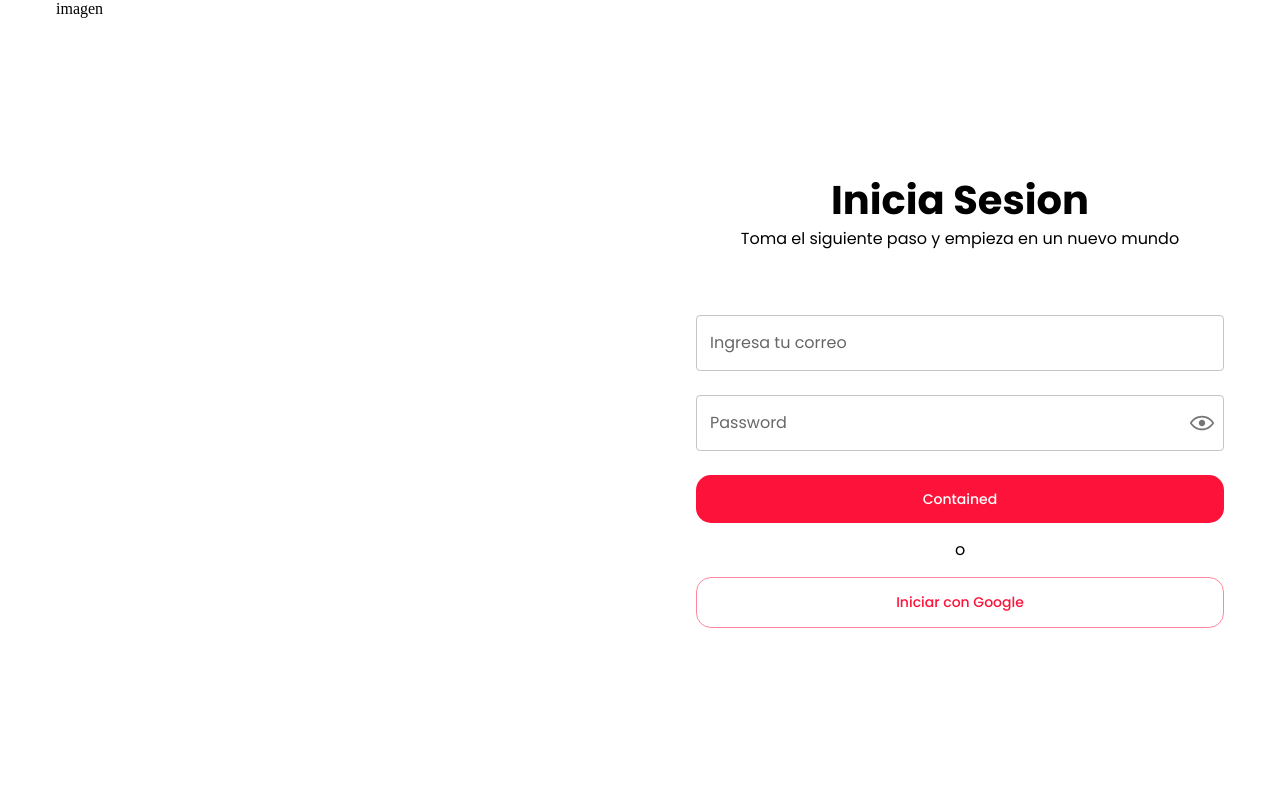
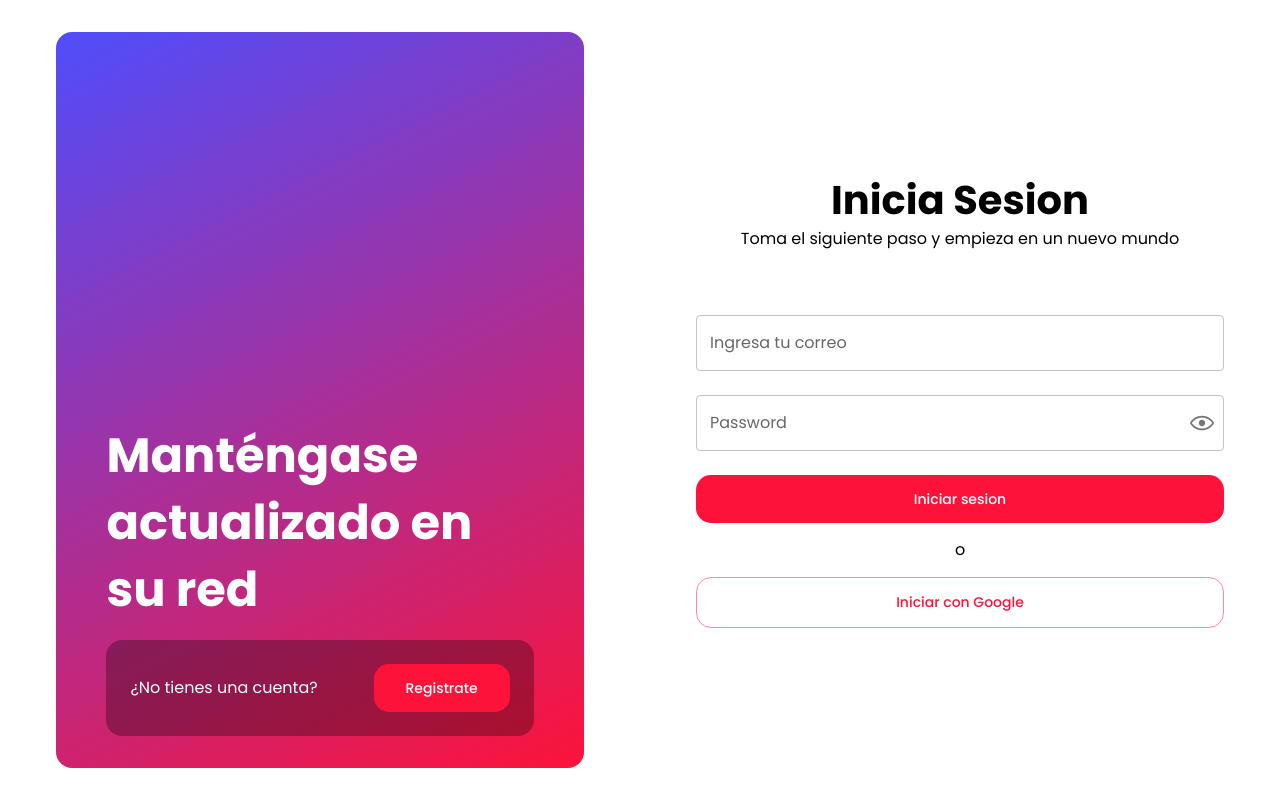
Before and after one commit to mattiasdu944/La-Salle-WorkLink, a Next.js app: page /auth/login in a window 1280 px wide. Built offline with nearby package versions, Linux system fonts and the light colour scheme.

Commit message:
end design login page

```diff
--- a/components/auth/FormLogin.tsx
+++ b/components/auth/FormLogin.tsx
@@ -42,7 +42,9 @@ export const FormLogin:FC = () => {
                     />
                 </FormControl>
 
-                <Button type='submit' sx={{ mb:'1rem' }} variant="contained">Contained</Button>
+                <Button type='submit' sx={{ mb:'1rem' }} variant="contained">
+                    Iniciar sesion
+                </Button>
                 <Typography mb='1rem' textAlign='center'>o</Typography>
 
                 <Button type='submit' variant="outlined">
--- /dev/null
+++ b/components/auth/SideBanner.tsx
@@ -0,0 +1,46 @@
+import { FC } from 'react'
+import Link from 'next/link'
+
+import { Box, Button, Container, Typography } from '@mui/material'
+
+
+interface Props{
+    message     : string;
+    textButton  : string;
+    link        : string;
+}
+
+export const SideBanner: FC<Props> = ({ link, message, textButton }) => {
+    return (
+        <Box sx={{
+            height: '100%',
+            width: '100%',
+            borderRadius: '1rem',
+            background:' linear-gradient(153deg, rgba(80,77,252,1) 0%, rgba(253,19,57,1) 100%)',
+        }}>
+            <Container sx={{ padding: '2rem', height:'100%', display:'flex', justifyContent:'end', flexDirection:'column' }}>
+                <Typography sx={{ fontSize:'3rem', fontWeight:'700', color:'info.main', mb:'1rem' }}>
+                    Manténgase actualizado en su red
+                </Typography>
+
+                <Box sx={{
+                    background:'rgba(0,0,0,.3)',
+                    padding: '1.5rem',
+                    color: 'info.main',
+                    borderRadius:'1rem',
+                    display: 'flex',
+                    gap: '1rem',
+                    justifyContent: 'space-between',
+                    alignItems: 'center'
+                }}>
+                    <Typography>{ message }</Typography>
+                    <Link href={ link }>
+                        <Button>
+                                { textButton }
+                        </Button>
+                    </Link>
+                </Box>
+            </Container>
+        </Box>
+    )
+}
--- a/components/auth/index.ts
+++ b/components/auth/index.ts
@@ -1 +1,2 @@
 export * from './FormLogin'
+export * from './SideBanner'
--- a/pages/auth/login.tsx
+++ b/pages/auth/login.tsx
@@ -1,7 +1,7 @@
 import Head from 'next/head'
 
 import { Box, Container, Grid } from '@mui/material'
-import { FormLogin } from '../../components/auth/FormLogin';
+import { FormLogin, SideBanner } from '@/components';
 
 const LoginPage = () => {
     return (
@@ -12,8 +12,19 @@ const LoginPage = () => {
 
             <Grid container component='main' sx={{  minHeight:'100vh' }}>
                 <Grid item xs={ 12 } md={ 6 }>
-                    <Container>
-                        imagen
+                    <Container sx={{
+                        display: 'flex',
+                        justifyContent: 'center',
+                        alignItems: 'center',
+                        flexDirection: 'column',
+                        height: '100%',
+                        padding: '2rem 0'
+                    }}>
+                        <SideBanner
+                            message={'¿No tienes una cuenta?'}
+                            textButton={'Registrate'}
+                            link={'/auth/register'}
+                        />
                     </Container>
                 </Grid>
 
```
